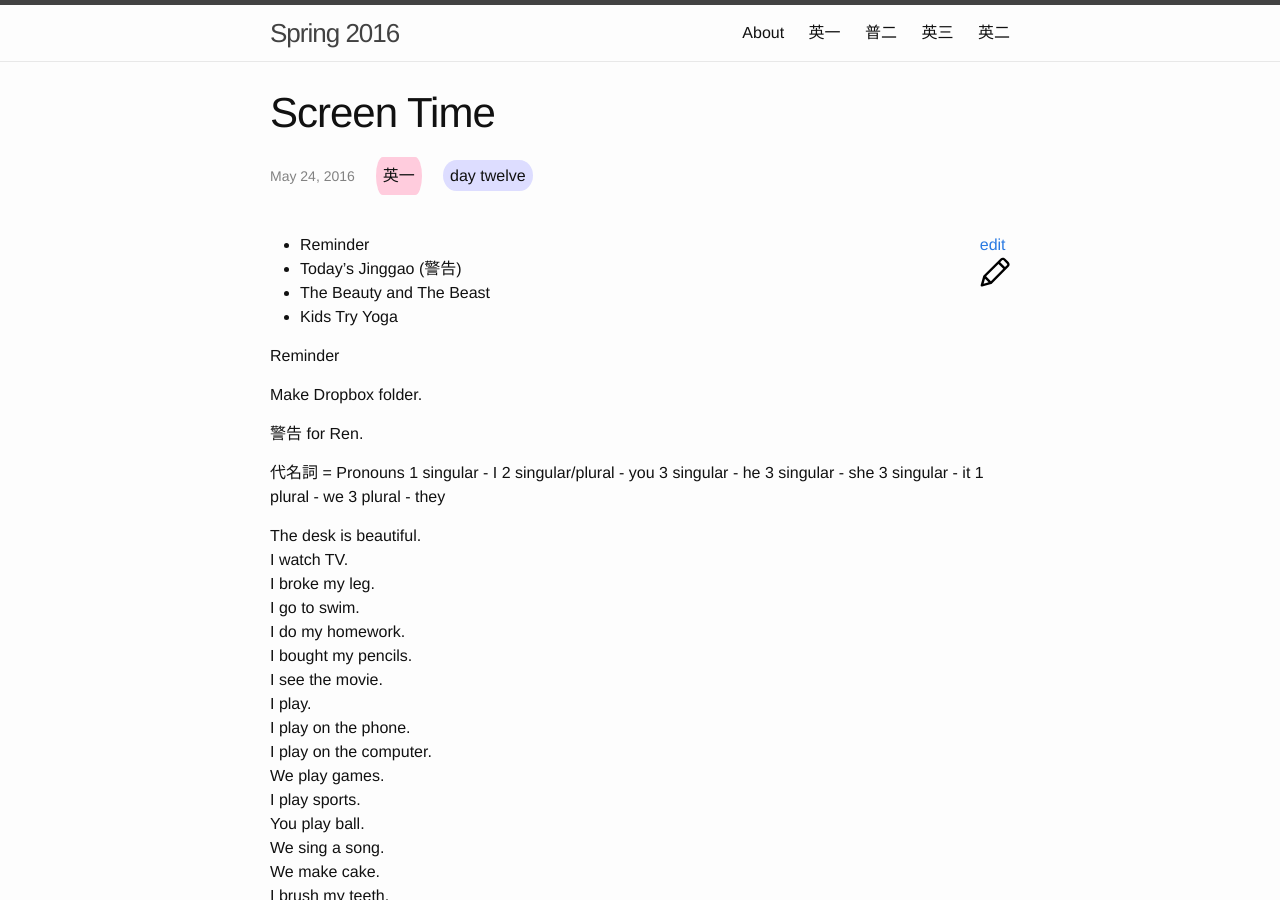
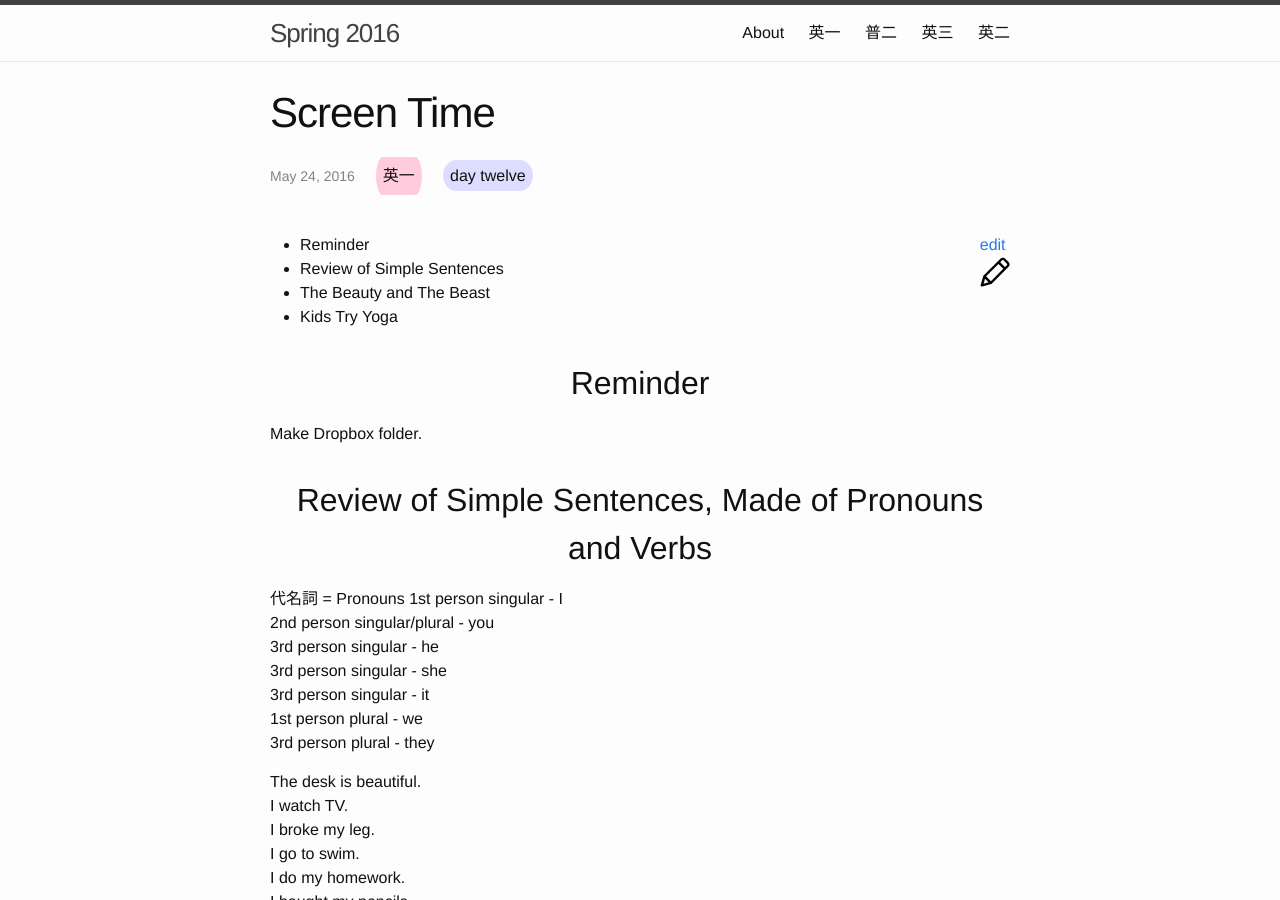
Before and after one commit to MrArgote/spring16, a Jekyll site: the page built from _posts/one/2016-05-24-Screen-Time.md, in a window 1280 px wide and 900 px high. Built offline with Jekyll 4.4.1, drawn with Linux system fonts in a browser that asks for light colours.

Commit message:
updated, cleaned One twelve

```diff
--- a/_posts/one/2016-05-24-Screen-Time.md
+++ b/_posts/one/2016-05-24-Screen-Time.md
@@ -1,30 +1,27 @@
 ---
-class: 英一
 day: twelve
 ---
 
 - Reminder
-- Today's Jinggao (警告)
+- Review of Simple Sentences
 - The Beauty and The Beast
 - Kids Try Yoga
 
 
-Reminder
+## Reminder
 
 Make Dropbox folder.
 
-
-警告 for Ren.
-
+## Review of Simple Sentences, Made of Pronouns and Verbs
 
 代名詞 = Pronouns
-1 singular        -  I
-2 singular/plural - you
-3 singular        -  he
-3 singular        - she
-3 singular        - it
-1 plural          - we
-3 plural          - they
+1st person singular        -  I
+2nd person singular/plural - you
+3rd person singular        -  he
+3rd person singular        - she
+3rd person singular        - it
+1st person plural          - we
+3rd person plural          - they
 
 
 The desk is beautiful.
@@ -53,6 +50,7 @@
 The first thing you can write about is about
 
 ## The Beauty And The Beast.
+
 with Emma Watson
 
 movie trailer
```
